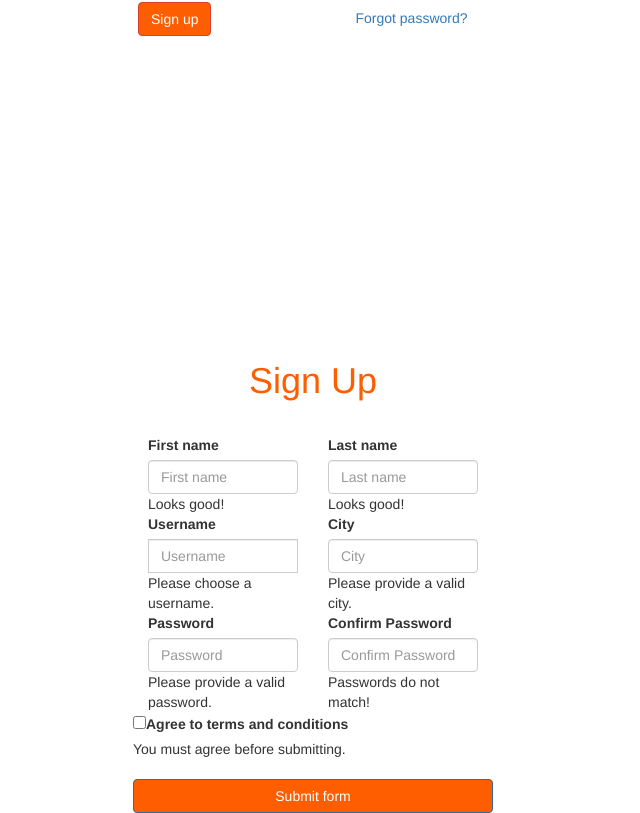
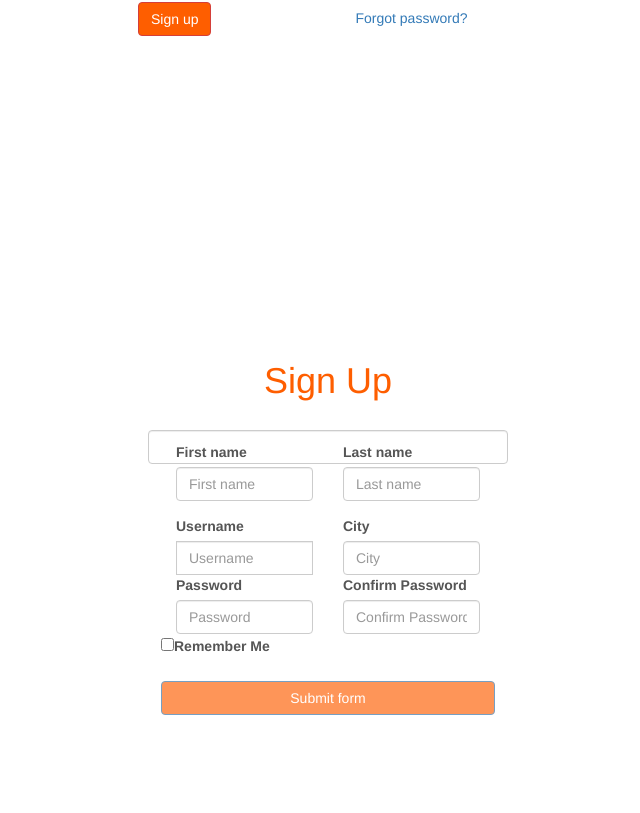
Before and after one commit to JasonPob/Project1Login, an Angular app: page / in a window 1280 px wide. Shown: the part 467-1280 px from the top of the page, without its empty margins (327-967 px from the left). After the commit the page ends 1182 px from the top, so only its background shows below. Built offline with nearby package versions, Linux system fonts and the light colour scheme; no server answers.

Commit message:
sends form data to firebase

```diff
--- a/src/app/app.module.ts
+++ b/src/app/app.module.ts
@@ -1,6 +1,7 @@
 import { BrowserModule } from '@angular/platform-browser';
 import { NgModule } from '@angular/core';
 import {FormsModule} from '@angular/forms';
+import { HttpClientModule } from '@angular/common/http';
 
 import { AppComponent } from './app.component';
 
@@ -10,14 +11,13 @@ import { SignupComponent } from './signup/signup.component';
 @NgModule({
   declarations: [
     AppComponent,
-
     LoginComponent,
-
     SignupComponent
   ],
   imports: [
     BrowserModule,
     FormsModule,
+    HttpClientModule
   ],
   providers: [],
   bootstrap: [AppComponent]
--- a/src/app/login/login.component.html
+++ b/src/app/login/login.component.html
@@ -14,7 +14,14 @@
                 <div class="col-sm-4 form-group ">
                     <label for="name">Username</label>
                     <br>
-                    <input type="email" class="form-control" id="email" placeholder="TeamWeikun@Gmail.com">
+                    <input
+                    type="email"
+                    class="form-control"
+                    id="email"
+                    placeholder="TeamWeikun@Gmail.com"
+                    required
+
+                    name="username">
                 </div>
                 <div class="col-sm-4"></div>
             </div>
@@ -24,8 +31,14 @@
                 <div class="col-sm-4 form-group">
                     <label for="amount">Password</label>
 
-                    <input type="password" class="form-control" id="password"
-                        placeholder="Password">
+                    <input
+                    type="password"
+                    class="form-control"
+                    id="loginPassword"
+                    placeholder="Password"
+                    required
+
+                    name="password">
                 </div>
                 <div class="col-sm-4"></div>
             </div>
@@ -49,7 +62,12 @@
             <div class="row">
                 <div class="col-sm-4"></div>
                 <div class="col-sm-4">
-                    <button id="signupButton" class="btn btn-danger" type="submit" (click)="onLogin()">Sign up</button>
+                    <button
+                    id="signupButton"
+                    class="btn btn-danger"
+                    type="submit"
+                    >Sign up
+                </button>
                     <a class="dropdown-item" href="#">Forgot password?</a>
                 </div>
             </div>
--- a/src/app/login/login.component.ts
+++ b/src/app/login/login.component.ts
@@ -1,5 +1,5 @@
 import { Component, OnInit } from '@angular/core';
-
+import { HttpClient } from '@angular/common/http';
 @Component({
   selector: 'app-login',
   templateUrl: './login.component.html',
@@ -7,9 +7,37 @@ import { Component, OnInit } from '@angular/core';
 })
 export class LoginComponent implements OnInit {
 
-  constructor() { }
+  constructor(private http: HttpClient) { }
 
   ngOnInit() {
+    this.fetchPosts();
   }
 
+  onCreatePost(postData: { title: string; content: string }) {
+    // Send Http request
+    this.http
+      .post(
+        'https://post-request.firebaseio.com/posts.json',
+        postData
+      )
+      .subscribe(responseData => {
+        console.log(responseData);
+      });
+  }
+
+  onFetchPosts() {
+    // Send Http request
+    this.fetchPosts();
+  }
+
+  onClearPosts() {
+    // Send Http request
+  }
+
+  private fetchPosts(){
+    this.http.get('https://post-request.firebaseio.com/posts.json')
+    .subscribe(posts => {
+      console.log(posts);
+    });
+  }
 }
--- a/src/app/signup/signup.component.html
+++ b/src/app/signup/signup.component.html
@@ -1,62 +1,82 @@
+<div class="container">
     <div class="row">
-        <br>
-        <br>
-        <br>
-        <br>
-        <br>
-        <br>
-        <br>
+        <br><br><br><br><br><br><br>
         <div>
             <h1 id="signupHeader" class="text-center font-weight-bold text-danger">Sign Up</h1>
         </div>
         <br>
+    </div>
 
-    </div>
     <div class="row">
         <div class="col-sm-4"></div>
         <div class="col-sm-4">
-        <form class="needs-validation" novalidate>
-            <div class="form-row">
-                <div class="col-md-6 mb-3">
-                    <label for="validationCustom01">First name</label>
-                    <input type="text" class="form-control" id="validationCustom01" placeholder="First name"
-                         required>
+            <form class="form-control" #postForm="ngForm" (ngSubmit)="onCreatePost(postForm.value)">
+
+                    <div class="form-group col-md-6 mb-3">
+                        <label>First name</label>
+                        <input
+                        type="text"
+                        class="form-control"
+                        id="firstname"
+                        placeholder="First name"
+                        ngModel
+                        required
+                        name="firstname">
                         <div class="valid-feedback">
-                        Looks good!
+
                         </div>
                     </div>
-                <div class="col-md-6 mb-3">
-                    <label for="validationCustom02">Last name</label>
-                    <input type="text" class="form-control" id="validationCustom02" placeholder="Last name"
-                        required>
+                    <div class="form-group col-md-6 mb-3">
+                        <label>Last name</label>
+                        <input
+                        type="text"
+                        class="form-control"
+                        id="lastname"
+                        placeholder="Last name"
+                        ngModel
+                        required
+                        name="lastname">
                         <div class="valid-feedback">
-                        Looks good!
-                    </div>
+
                         </div>
                     </div>
 
 
+
                 <div class="form-row">
                     <div class="col-md-6 mb-3">
-                    <label for="validationCustomUsername">Username</label>
+                        <label>Username</label>
                         <div class="input-group">
                             <div class="input-group-prepend">
 
                             </div>
-                        <input type="text" class="form-control" id="validationCustomUsername" placeholder="Username"
-                            aria-describedby="inputGroupPrepend" required>
+                            <input
+                            type="text"
+                            class="form-control"
+                            id="username"
+                            placeholder="Username"
+                            ngModel
+                            required
+                            name="username">
                             <div class="invalid-feedback">
-                            Please choose a username.
+
                             </div>
                         </div>
                     </div>
 
                     <div class="form-row">
                         <div class="col-md-6 mb-3">
-                        <label for="validationCustom03">City</label>
-                        <input type="text" class="form-control" id="validationCustom03" placeholder="City" required>
+                            <label >City</label>
+                            <input
+                            type="text"
+                            class="form-control"
+                            id="city"
+                            placeholder="City"
+                            ngModel
+                            required
+                            name="city">
                             <div class="invalid-feedback">
-                            Please provide a valid city.
+
                             </div>
                         </div>
                     </div>
@@ -65,17 +85,32 @@
 
                 <div class="form-row">
                     <div class="col-md-6 mb-3">
-                    <label for="validationCustom04">Password</label>
-                    <input type="text" class="form-control" id="validationCustom04" placeholder="Password" required>
+                        <label>Password</label>
+                        <input
+                        type="text"
+                        class="form-control"
+                        id="signupPassword"
+                        placeholder="Password"
+                        ngModel
+                        required
+                        name="signupPassword">
                         <div class="invalid-feedback">
-                        Please provide a valid password.
+
                         </div>
                     </div>
                     <div class="col-md-6 mb-3">
-                    <label for="validationCustom05">Confirm Password</label>
-                    <input type="text" class="form-control" id="validationCustom05" placeholder="Confirm Password" required>
+                        <label >Confirm Password</label>
+                        <input
+                        type="text"
+                        class="form-control"
+                        id="confirmPassword"
+                        placeholder="Confirm Password"
+                        ngModel
+                        required
+                        name="confirmPassword"
+                        >
                         <div class="invalid-feedback">
-                        Passwords do not match!
+
                         </div>
                     </div>
                 </div>
@@ -85,15 +120,21 @@
                     <div class="form-check">
                         <input class="form-check-input" type="checkbox" value="" id="invalidCheck" required>
                         <label class="form-check-label" for="invalidCheck">
-                        Agree to terms and conditions
+                            Remember Me
                         </label>
                         <div class="invalid-feedback">
-                        You must agree before submitting.
+
                         </div>
                     </div>
                 </div>
-            <button id="signupFormButton" class="btn btn-primary" type="submit">Submit form</button>
+                <button
+                id="signupFormButton"
+                class="btn btn-primary"
+                type="submit"
+                [disabled]="!postForm.valid"
+                >Submit form</button>
             </form>
         </div>
         <div class="col-sm-4"></div>
     </div>
+</div>
--- a/src/app/signup/signup.component.ts
+++ b/src/app/signup/signup.component.ts
@@ -1,4 +1,5 @@
 import { Component, OnInit } from '@angular/core';
+import { HttpClient } from '@angular/common/http';
 
 @Component({
   selector: 'app-signup',
@@ -7,9 +8,38 @@ import { Component, OnInit } from '@angular/core';
 })
 export class SignupComponent implements OnInit {
 
-  constructor() { }
+  constructor(private http: HttpClient) { }
 
   ngOnInit() {
+    this.fetchPosts();
+  }
+
+  onCreatePost(postData: { title: string; content: string }) {
+    // Send Http request
+    this.http
+      .post(
+        'https://post-request.firebaseio.com/posts.json',
+        postData
+      )
+      .subscribe(responseData => {
+        console.log(responseData);
+      });
+  }
+
+  onFetchPosts() {
+    // Send Http request
+    this.fetchPosts();
+  }
+
+  onClearPosts() {
+    // Send Http request
+  }
+
+  private fetchPosts(){
+    this.http.get('https://post-request.firebaseio.com/posts.json')
+    .subscribe(posts => {
+      console.log(posts);
+    });
   }
 
 }
```
Lines whose indentation alone changed are shown as unchanged.
